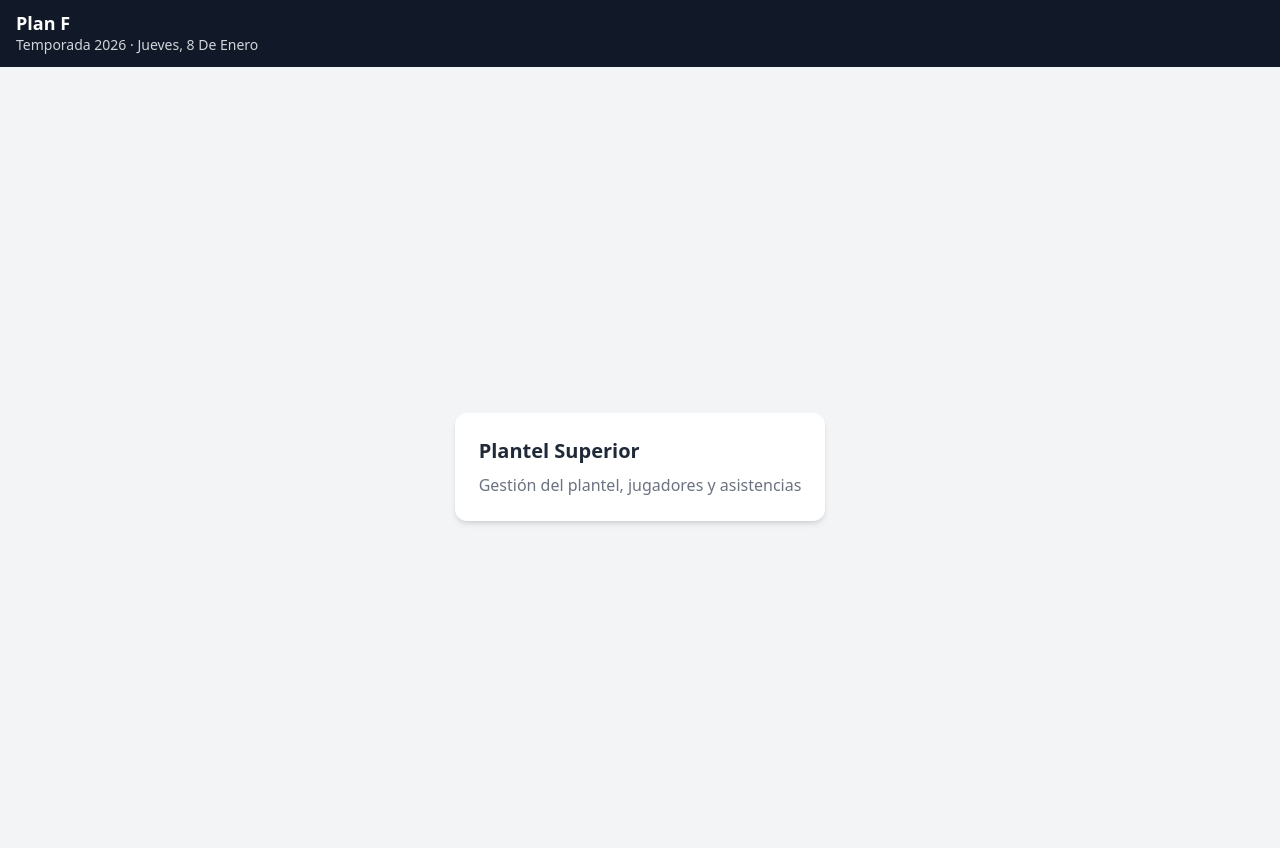
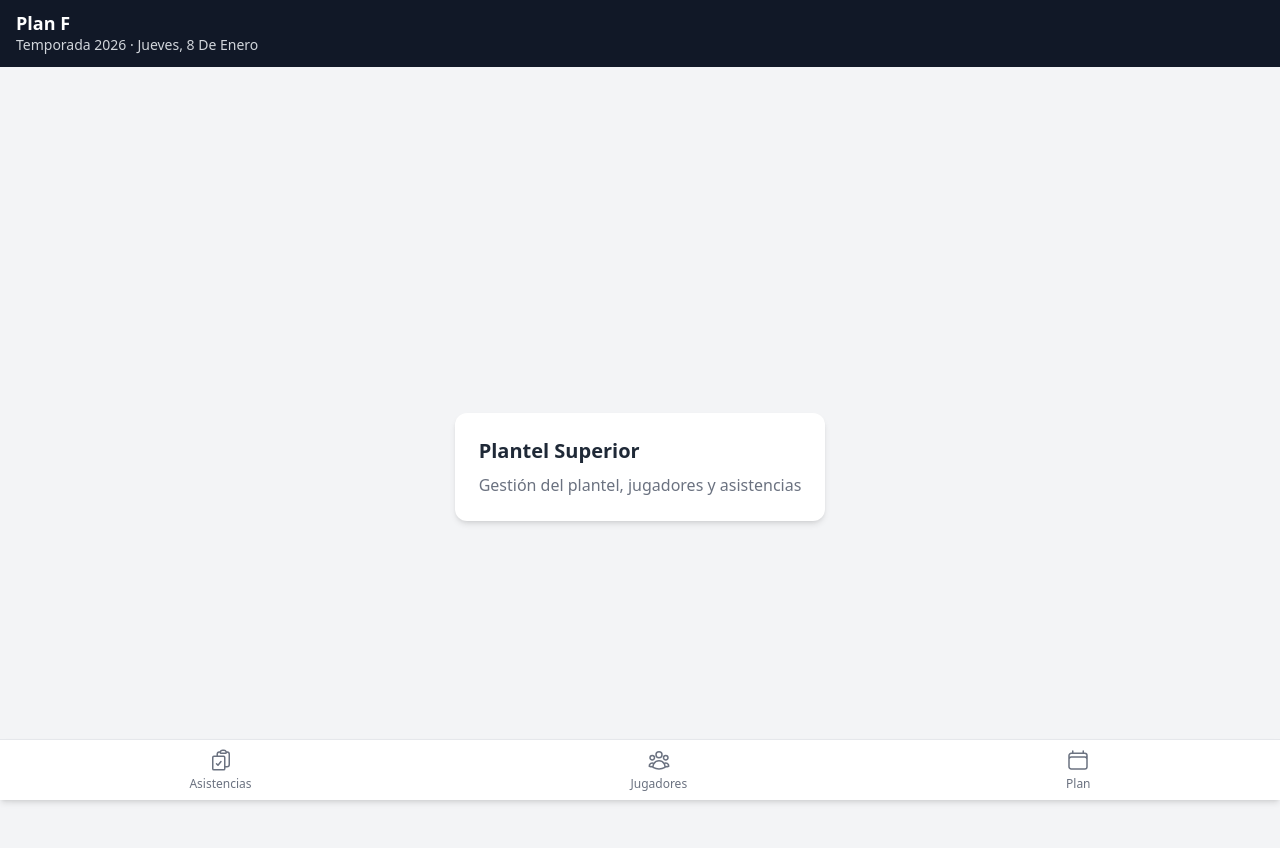
Before and after one commit to Omar-VC/plan-f, a React (Vite) app: page / in a window 1280 px wide. Shown: the top 848 px of the page. Built offline with nearby package versions, Linux system fonts and the light colour scheme.

Commit message:
navbar inferior agregado

```diff
--- a/index.html
+++ b/index.html
@@ -4,6 +4,7 @@
     <meta charset="UTF-8" />
     <link rel="icon" type="image/svg+xml" href="/vite.svg" />
     <meta name="viewport" content="width=device-width, initial-scale=1.0" />
+
     <title>plan-f</title>
   </head>
   <body>
--- a/package.json
+++ b/package.json
@@ -10,6 +10,7 @@
     "preview": "vite preview"
   },
   "dependencies": {
+    "@heroicons/react": "^2.2.0",
     "react": "^19.2.0",
     "react-dom": "^19.2.0",
     "react-router-dom": "^7.12.0"
--- a/src/App.jsx
+++ b/src/App.jsx
@@ -5,7 +5,10 @@ import PlayersList from "./pages/PlayersList";
 import Attendance from "./pages/Attendance";
 import PlayerDetail from "./pages/PlayerDetail";
 import Header from "./components/Header";
+import BottomNavbar from "./components/BottomNavbar"; // 👈 importamos el navbar
 import { PlayersProvider } from "./context/PlayersContext";
+
+
 
 function App() {
   return (
@@ -13,13 +16,11 @@ function App() {
       <PlayersProvider>
         <Header />
 
+        <div className="min-h-screen pb-16"> {/* espacio para el navbar */}
           <Routes>
             <Route path="/" element={<Home />} />
 
-          <Route
-            path="/plantel-superior"
-            element={<PlantelSuperior />}
-          />
+            <Route path="/plantel-superior" element={<PlantelSuperior />} />
 
             <Route
               path="/plantel-superior/jugadores"
@@ -36,6 +37,10 @@ function App() {
               element={<PlayerDetail />}
             />
           </Routes>
+        </div>
+
+        {/* Navbar inferior fijo */}
+        <BottomNavbar />
       </PlayersProvider>
     </BrowserRouter>
   );
--- /dev/null
+++ b/src/components/BottomNavbar.jsx
@@ -0,0 +1,33 @@
+import React from "react";
+import { ClipboardDocumentCheckIcon, UserGroupIcon, CalendarIcon } from "@heroicons/react/24/outline";
+import { Link, useLocation } from "react-router-dom";
+
+export default function BottomNavbar() {
+  const location = useLocation();
+
+  const items = [
+    { path: "/plantel-superior/asistencias", label: "Asistencias", icon: ClipboardDocumentCheckIcon },
+    { path: "/plantel-superior/jugadores", label: "Jugadores", icon: UserGroupIcon },
+    { path: "/plantel-superior/plan", label: "Plan", icon: CalendarIcon }, // 👈 futura sección
+  ];
+
+  return (
+    <div className="fixed bottom-0 left-0 right-0 bg-white border-t shadow-md flex justify-around py-2">
+      {items.map((item) => {
+        const active = location.pathname === item.path;
+        return (
+          <Link
+            key={item.path}
+            to={item.path}
+            className={`flex flex-col items-center text-xs ${
+              active ? "text-blue-600" : "text-gray-500"
+            }`}
+          >
+            <item.icon className="h-6 w-6 mb-1" />
+            {item.label}
+          </Link>
+        );
+      })}
+    </div>
+  );
+}
```
Also changed, not shown: 1 other file (tests, documents, lock files or other folders). Lines whose indentation alone changed are shown as unchanged.
